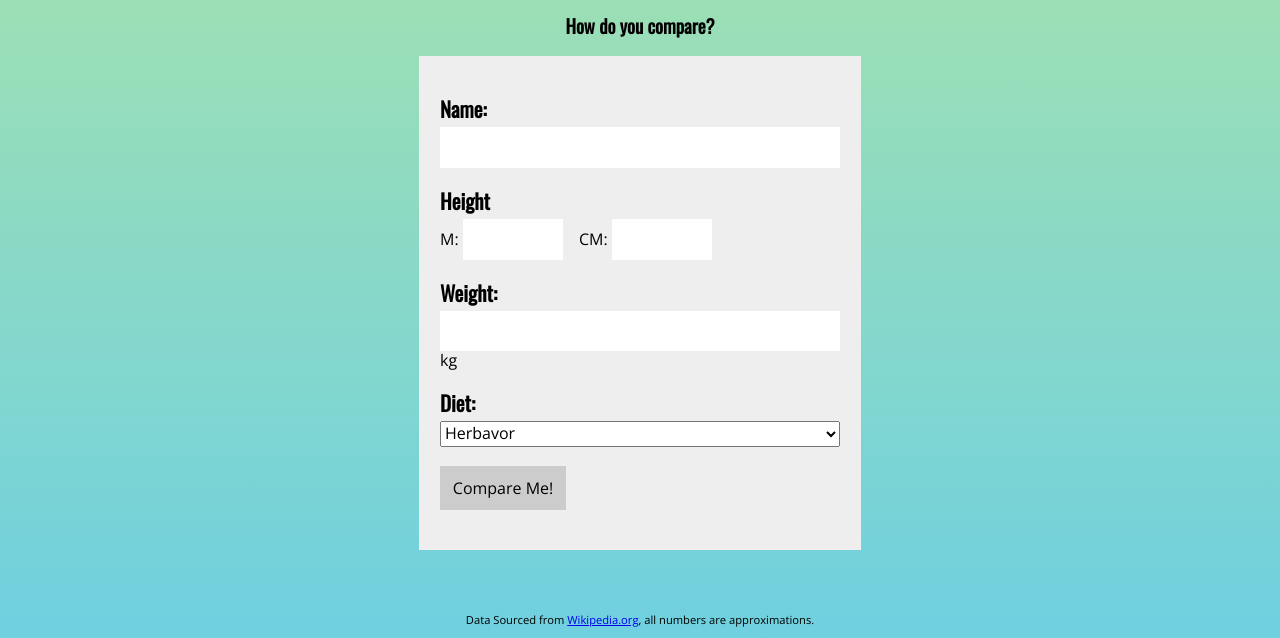
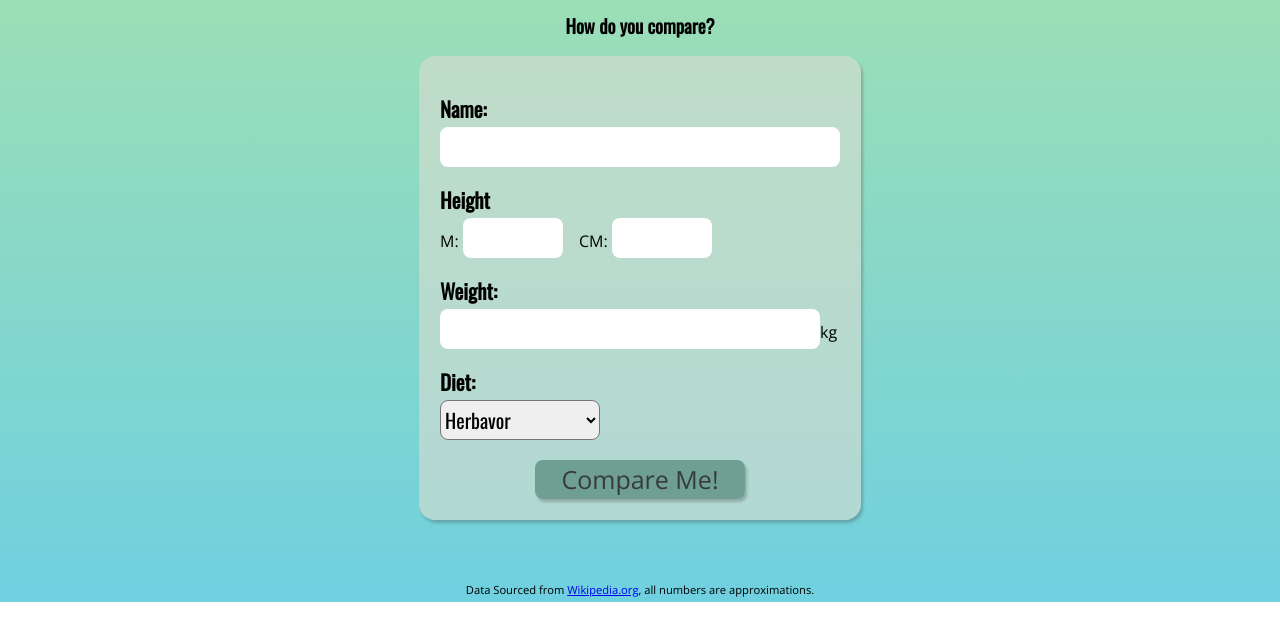
Before and after one commit to Thanoskaloudis/dinosaurs, a website: page index.html in a window 1280 px wide. Shown: the part 218-856 px from the top of the page. After the commit the page ends 820 px from the top, so only its background shows below. Drawn offline with nearby package versions, Linux system fonts and the light colour scheme; a web font is replaced by a local one.

Commit message:
add styles to the form

```diff
--- a/app.css
+++ b/app.css
@@ -123,11 +123,13 @@ p {
 
 /* Form Styles */
 .form-container {
-    background: #eee;
+    background: #d8ddd09e;
     padding: 1.3em;
     text-align: left;
     max-width: 400px;
     margin: 0 auto;
+    border-radius: 1rem;
+    box-shadow: 2px 3px 3px #4141414d;
 }
 
 form p {
@@ -137,10 +139,13 @@ form p {
     font-family: 'Oswald', sans-serif;
 }
 
-input {
-    padding: 0.7em;
-    background: #fff;
-    border: 0;
+input{
+    height: 40px;
+    width: 300px;
+    border-radius: 1vh;
+    font-size: 20px;
+    font-family: 'Oswald', sans-serif;
+    border: none;
 }
 
 .form-field__short {
@@ -149,8 +154,18 @@ input {
     box-sizing: border-box;
 }
 
-.form-field__full {
+.form-field__name {
     width: 100%;
+    box-sizing: border-box;
+}
+
+.form-field__weight {
+    width: 95%;
+    box-sizing: border-box;
+}
+
+.form-field__diet {
+    width: 40%;
     box-sizing: border-box;
 }
 
@@ -161,19 +176,30 @@ input {
 
 select {
     display: block;
+    font-size: 20px;
+    border-radius: 1vh;
+    height: 40px;
+    margin-bottom: 20px;
+    font-family: 'Oswald', sans-serif;
 }
 
 #btn {
-    display: inline-block;
-    background: #ccc;
-    padding: 0.8em;
-    margin: 1.2em auto;
-    transition: ease 0.3s all;
+    color: #2d2d2de0;
+    background: #3f766494;
+    font-size: 25px;
+    border-radius: 1vh;
+    border: none;
+    box-shadow: 2px 3px 3px #4141414d;
+    cursor: pointer;
+    padding: 5px;
+    text-align: center;
+    width: 50%;
+    margin: auto;
 }
 
 #btn:hover {
-    background: #777;
-    color: #fff;
+    background: #3f766494;
+    color: rgba(255, 255, 255, 0.815);
     cursor: pointer;
 }
 
--- a/app.js
+++ b/app.js
@@ -68,7 +68,9 @@ function compare() {
 
   isValidForm && hideForm();
 
-  createTiles(dinosArray, human);
+  setTimeout(() => {
+    createTiles(dinosArray, human);
+  }, 600);
 }
 
 function createTiles(dinosArray, human) {
@@ -86,7 +88,12 @@ function createTiles(dinosArray, human) {
 
     if (dinoIndex == 3) {
       // place human tile in the middle
-      let humanTileDiv = getGridTile(human.species, human.image, null, human.name);
+      let humanTileDiv = getGridTile(
+        human.species,
+        human.image,
+        null,
+        human.name
+      );
       document.getElementById("grid").appendChild(humanTileDiv);
     }
   }
@@ -135,6 +142,9 @@ function getRandomFact(dinoIndex) {
 function hideForm() {
   const element = document.getElementById("dino-compare");
   element.classList.add("fade-out");
+  setTimeout(() => {
+    element.style.display = "none";
+  }, 500);
 }
 
 function validateForm() {
--- a/index.html
+++ b/index.html
@@ -23,14 +23,14 @@
     <form id="dino-compare">
         <div class="form-container">
             <p>Name:</p>
-            <input id="name" class="form-field__full" type="name" name="name" required>
+            <input id="name" class="form-field__name" type="name" name="name" required>
             <p>Height</p>
             <label>M: <input id="meters" class="form-field__short" type="number" name="meters" required></label>
             <label>CM: <input id="centimeters" class="form-field__short" type="number" name="centimeters" required></label>
             <p>Weight:</p>
-            <label><input id="weight" class="form-field__full" type="number" name="weight" required>kg</label>
+            <label><input id="weight" class="form-field__weight" type="number" name="weight" required>kg</label>
             <p>Diet:</p>
-            <select id="diet" class="form-field__full" name="diet">
+            <select id="diet" class="form-field__diet" name="diet">
                 <option>Herbavor</option>
                 <option>Omnivor</option>
                 <option>Carnivor</option>
```
